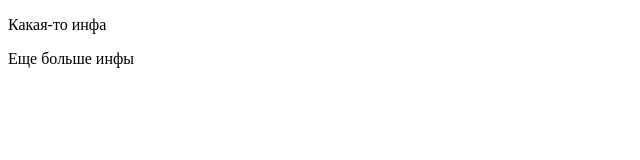
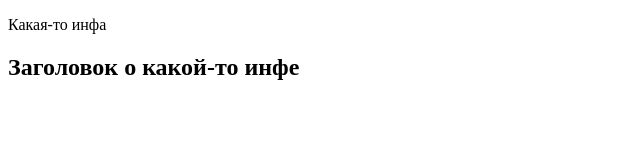
Before and after one commit to GennadyYanushevsky/new-training-project, a plain HTML site: page index.html in a window 1280 px wide. Shown: the whole page, without its empty margins (0-640 px from the left). Drawn offline with Linux system fonts and the light colour scheme.

Commit message:
index.html.mod

```diff
--- a/index.html
+++ b/index.html
@@ -8,7 +8,8 @@
   </head>
   <body>
     <p>Какая-то инфа</p>
-    <p>Еще больше инфы</p>
+
+    <h2>Заголовок о какой-то инфе</h2>
     <script src="main.js"></script>
   </body>
 </html>
```
